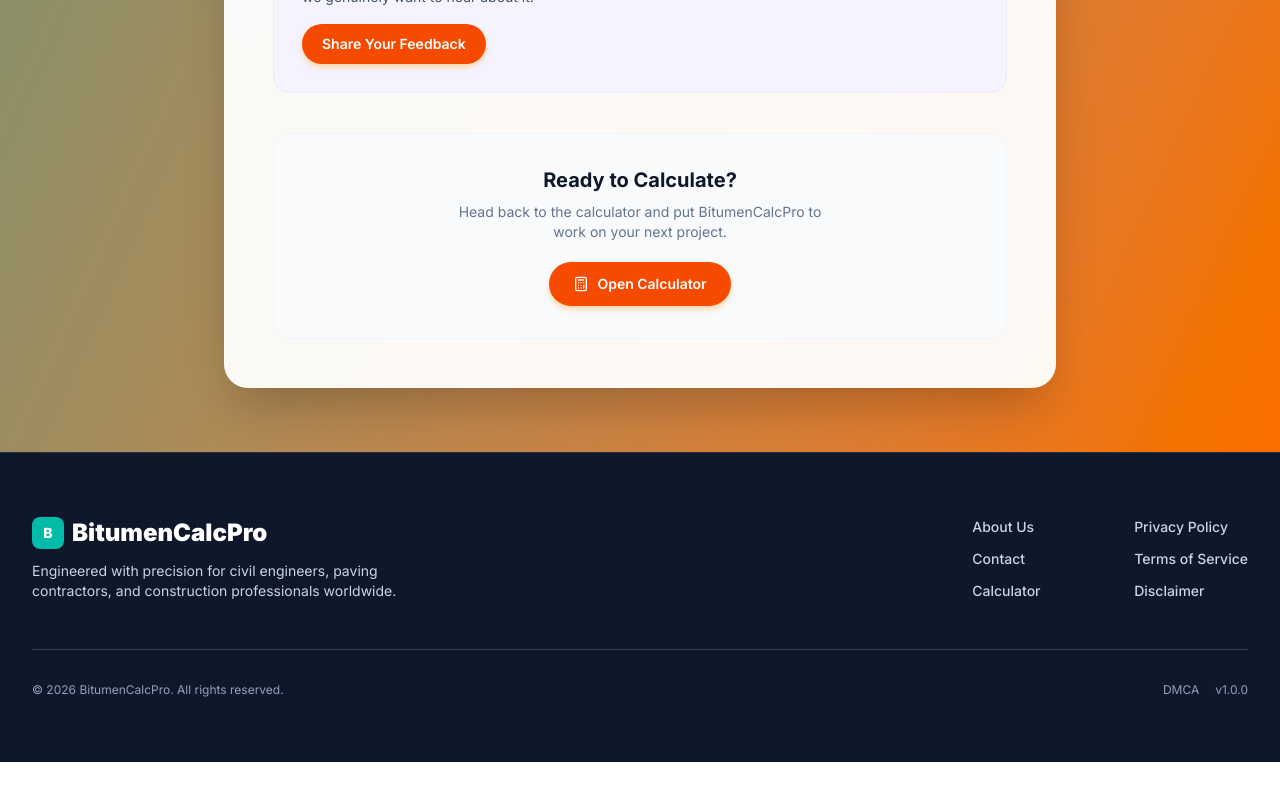
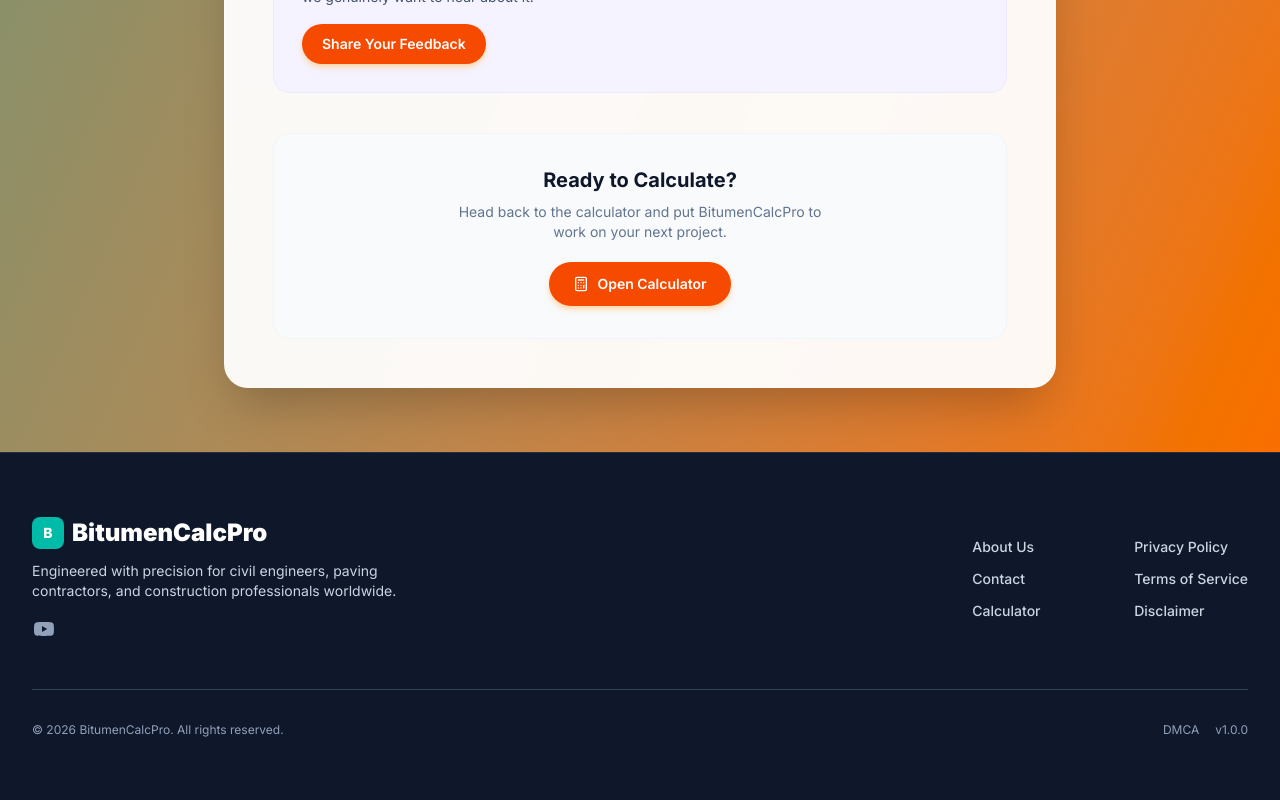
Before and after one commit to saadmalik298j-crypto/Bitumencalpro, a Next.js app: page /about-us in a window 1280 px wide. Shown: the part 2070-2870 px from the top of the page. Before the commit the page ends 2832 px from the top, so only its background shows below. Built offline with nearby package versions, Linux system fonts and the light colour scheme.

Commit message:
Your commit

```diff
--- a/app/components/Footer.tsx
+++ b/app/components/Footer.tsx
@@ -13,9 +13,16 @@
               </span>
               BitumenCalcPro
             </div>
-            <p className="text-slate-300 text-sm max-w-sm">
+            <p className="text-slate-300 text-sm max-w-sm mb-4">
               Engineered with precision for civil engineers, paving contractors, and construction professionals worldwide.
             </p>
+            <div className="flex items-center justify-center md:justify-start gap-4">
+              <a href="https://www.youtube.com/@bitumencalcpro" target="_blank" rel="noopener noreferrer" className="text-slate-400 hover:text-red-500 transition-colors" aria-label="YouTube Channel">
+                <svg className="w-6 h-6" fill="currentColor" viewBox="0 0 24 24" aria-hidden="true">
+                  <path fillRule="evenodd" d="M19.812 5.418c.861.23 1.538.907 1.768 1.768C21.998 8.746 22 12 22 12s0 3.255-.418 4.814a2.504 2.504 0 0 1-1.768 1.768c-1.56.419-7.814.419-7.814.419s-6.255 0-7.814-.419a2.505 2.505 0 0 1-1.768-1.768C2 15.255 2 12 2 12s0-3.255.418-4.814a2.507 2.507 0 0 1 1.768-1.768C5.747 5 12 5 12 5s6.255 0 7.812.418ZM15.194 12 10 15V9l5.194 3Z" clipRule="evenodd" />
+                </svg>
+              </a>
+            </div>
           </div>
 
           {/* Links Grid */}
```
